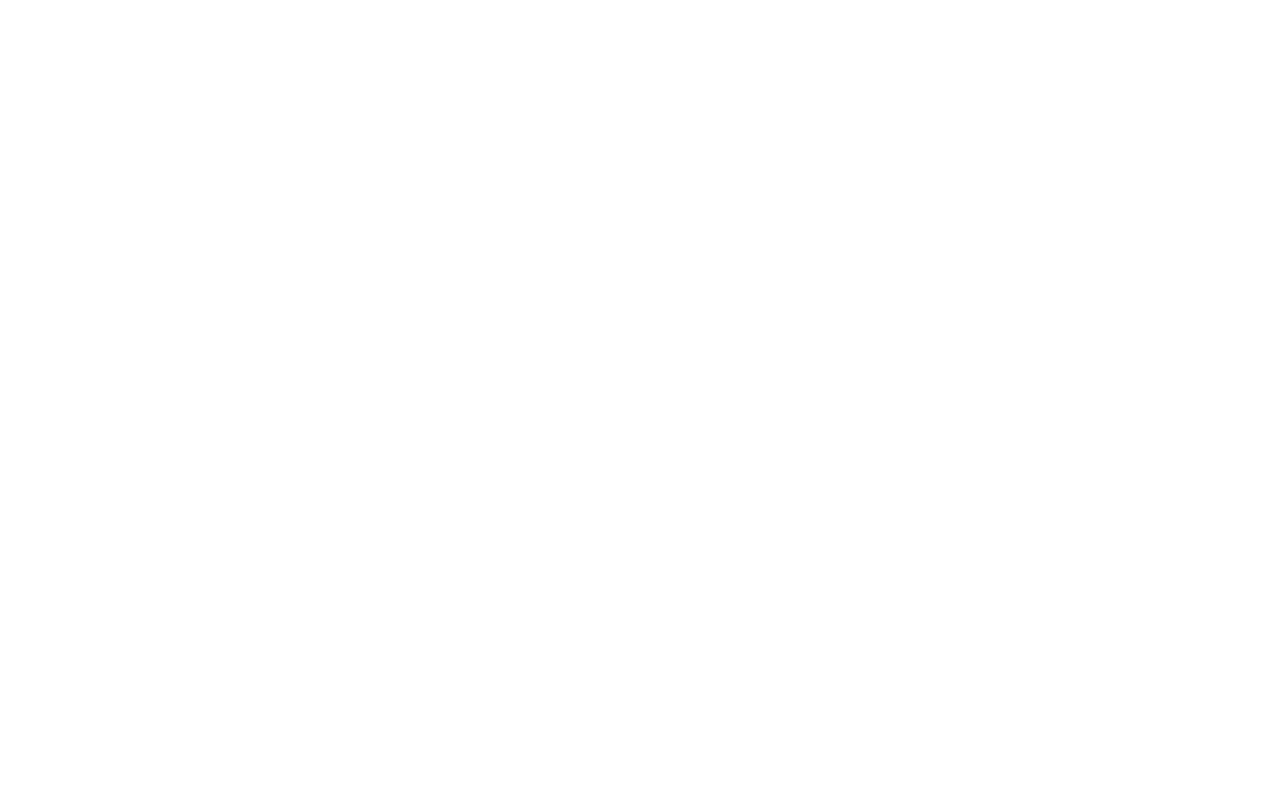
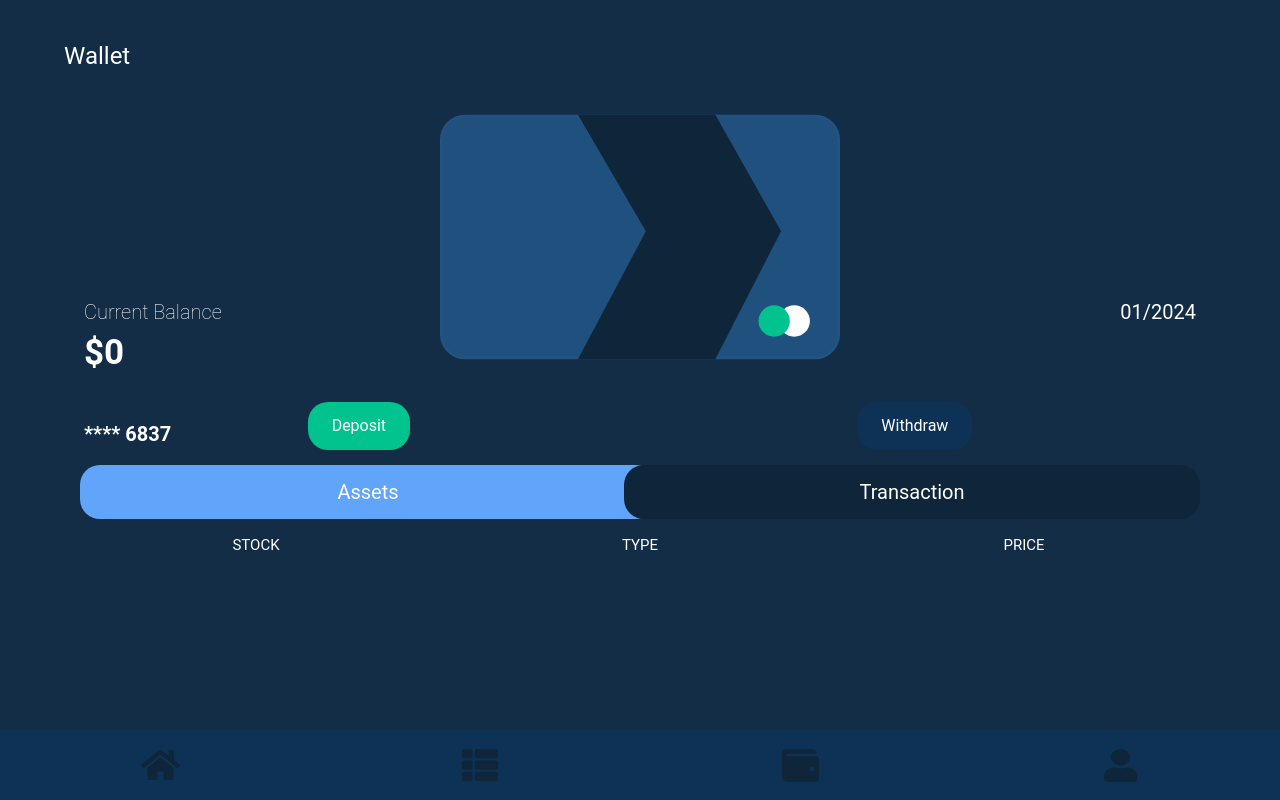
Before and after one commit to stanley-tarce/stock-app-react, a React (Create React App) app in the folder stock_app_react/: page /main/wallet/transactions in a window 1280 px wide. Before the commit this address had no page. Built offline with nearby package versions, Linux system fonts and the light colour scheme; no server answers.

Commit message:
Testing Yahoo Login

```diff
--- a/stock_app_react/src/Assets/walletcardbg.js
+++ b/stock_app_react/src/Assets/walletcardbg.js
@@ -1,14 +1,15 @@
 import React from 'react'
 
-function WalletCard ({ width, height }) {
+function WalletCard({ className }) {
   return (
-    <svg width="319" height="195" viewBox="0 0 319 195" fill="none" xmlns="http://www.w3.org/2000/svg">
-            <path d="M20 1H299C309.493 1 318 9.50659 318 20V175C318 185.493 309.493 194 299 194H20C9.50659 194 1 185.493 1 175V20C1 9.50659 9.50659 1 20 1Z" fill="#225383" fill-opacity="0.92" stroke="#225383" stroke-width="2"/>
-            <path d="M164.194 92.9032L110 0H219.554L272 92.9032L219.554 195H110L164.194 92.9032Z" fill="#0F253A"/>
-            <circle cx="282.5" cy="164.5" r="12.5" fill="white"/>
-            <circle cx="266.5" cy="164.5" r="12.5" fill="#01C38D"/>
+    <svg className={className} width="319" height="195" viewBox="0 0 319 195" fill="none" xmlns="http://www.w3.org/2000/svg">
+      <path d="M20 1H299C309.493 1 318 9.50659 318 20V175C318 185.493 309.493 194 299 194H20C9.50659 194 1 185.493 1 175V20C1 9.50659 9.50659 1 20 1Z" fill="#225383" fill-opacity="0.92" stroke="#225383" stroke-width="2" />
+      <path d="M164.194 92.9032L110 0H219.554L272 92.9032L219.554 195H110L164.194 92.9032Z" fill="#0F253A" />
+      <circle cx="282.5" cy="164.5" r="12.5" fill="white" />
+      <circle cx="266.5" cy="164.5" r="12.5" fill="#01C38D" />
     </svg>
 
-  )}
+  )
+}
 
-  export default WalletCard
+export default WalletCard
--- a/stock_app_react/src/Pages/SignIn.js
+++ b/stock_app_react/src/Pages/SignIn.js
@@ -7,6 +7,7 @@
 import LabelInputs from '../Components/LabelInput'
 import { apiCall } from '../Utility/Utility'
 import { toast } from 'react-hot-toast'
+import axios from 'axios'
 export default function SignIn() {
   const navigate = useNavigate()
   const emailRef = useRef()
@@ -22,7 +23,9 @@
     totalData,
     setTotalData,
   } = useContext(CreateContext)
-
+  const yahooLogin = () => {
+    return axios.get("https://wyt-rails.herokuapp.com/auth/yahoo_auth").then(res => console.log(res)).catch(err => console.log(err))
+  }
   const inputs = [
     {
       svg: <EmailSVG />,
@@ -90,6 +93,13 @@
           { }</button>
       </form >
       <p className='text-[16px] text-white'>Don't have an account? <Link to="/Signup" className="text-primary-green no-underline cursor-pointer">Sign Up</Link></p>
+      <button onClick={() => yahooLogin()} className='w-[200px] h-[40px] rounded-[20px] bg-primary-green flex justify-center items-center gap-[15px]'><div className='text-[16px] font-bold text-primary-black'>LOGIN WITH YAHOO</div></button>
+
+      You can simply use a tag to redirect.
+
+      <a href={'https://wyt-rails.herokuapp.com/auth/yahoo_auth'}>
+        Link to yahoo
+      </a>
     </div >
   )
 }
--- /dev/null
+++ b/stock_app_react/src/Pages/Trader/MainTraderDashboardChildren/TraderWalletChildren/TraderStocks.js
@@ -0,0 +1,28 @@
+import React, { useContext } from 'react'
+import { CreateContext } from '../../../../Data/DataHooks'
+
+function TraderStocks() {
+    const { totalData } = useContext(CreateContext)
+    const { TRADERSTOCKS } = totalData
+    return (
+        <div className='w-auto h-auto flex flex-col justify-start items-center '>
+
+            <div className='w-full h-auto flex flex-col justify-start items-center gap-3'>
+                {TRADERSTOCKS && TRADERSTOCKS.map((stock, index) => {
+                    const { symbol, shares, logo, price_per_unit } = stock
+                    var newLogo = logo.split('"')[1]
+                    return <div key={index} className="w-full h-[50px] rounded-[20px] bg-primary-button-blue-light py-3 flex justify-center items-center">
+                        <div className='w-1/3 gap-3 h-auto flex justify-center items-center'>
+                            <img src={newLogo} alt='logo' className='w-[30px] h-[30px] rounded-full' />
+                            <p className='text-[20px] text-white'>{symbol}</p>
+                        </div>
+                        <div className='w-1/3 text-gray-300 text-[20px] flex justify-center items-center'>{shares}</div>
+                        <div className='w-1/3 text-gray-300 text-[20px] flex justify-center items-center'>{`$${price_per_unit}`}</div>
+                    </div>
+                })}
+            </div>
+        </div>
+    )
+}
+
+export default TraderStocks
--- /dev/null
+++ b/stock_app_react/src/Pages/Trader/MainTraderDashboardChildren/TraderWalletChildren/TraderTransactions.js
@@ -0,0 +1,11 @@
+import React from 'react'
+
+function TraderTransactions() {
+    return (
+        <div>
+
+        </div>
+    )
+}
+
+export default TraderTransactions
--- /dev/null
+++ b/stock_app_react/src/Pages/Trader/MainTraderDashboardChildren/TraderWalletChildren/index.js
@@ -0,0 +1,2 @@
+export { default as TraderStocks } from './TraderStocks'
+export { default as TraderTransactions } from './TraderTransactions'
--- a/stock_app_react/src/Pages/Trader/MainTraderDashboardChildren/TraderWalletDisplay.js
+++ b/stock_app_react/src/Pages/Trader/MainTraderDashboardChildren/TraderWalletDisplay.js
@@ -1,38 +1,70 @@
-import React, { useRef, useContext, useEffect } from 'react'
+import React, { useContext, useEffect, useRef } from 'react'
 import WalletCard from '../../../Assets/walletcardbg'
 import SearchIcon from '../../../Assets/searchicon'
+import { CreateContext } from '../../../Data/DataHooks'
+import { Outlet, useNavigate, useLocation } from 'react-router-dom'
+
 
 function TraderWalletDisplay() {
+  const assetsRef = useRef(null)
+  const transactionRef = useRef(null)
+  const location = useLocation()
+  const { totalData, setTotalData } = useContext(CreateContext)
+  const date = new Date()
+  const stringDate = (date.getMonth() + 1) < 10 ? `0${(date.getMonth() + 1)}/${date.getFullYear() + 2}` : `${(date.getMonth() + 1)}/${date.getFullYear()}`
 
-
+  useEffect(() => {
+    console.log(location.pathname)
+    location.pathname === '/main/wallet' ? assetsRef.current.className += ' bg-primary-button-blue-dark z-10' : assetsRef.current.className += ' bg-blue-400'
+    location.pathname === '/main/wallet/transactions' ? transactionRef.current.className += ' bg-primary-button-blue-dark z-10' : transactionRef.current.className += ' bg-blue-400'
+  }, [location.pathname])
   return (
-    <div className='w-full h-full bg-primary-blue-light flex flex-col items-center justify-center gap-[20px]'>
+    <div className='w-full h-full bg-primary-blue-light flex flex-col items-center justify-start gap-[15px]'>
       {/* Wallet header */}
-      <div className='w-[90%] h-auto pb-[10px] flex justify-between items-center'>
-        <div className='fixed top-[10%] w-[90%] h-auto pb-[10px] border-b-[1px] border-white flex justify-between items-center' >
+      <p className='w-[90%] text-white h-auto text-2xl  mt-10 border-white '>Wallet</p>
+      {/* <div className='w-[90%] h-auto pb-[10px] flex justify-between items-center'>
+        {/* <div className='fixed top-[10%] w-[90%] h-auto pb-[10px] border-b-[1px] border-white flex justify-between items-center' >
           <h2 className='text-white text-[25px]'>Wallet </h2>
+        </div> */}
+      <WalletCard className=" z-0 w-[90%] max-w-[400px] h-[300px]" />
+      <div className='w-[90%] h-auto absolute z-[1] flex flex-col justify-start items-center bottom-[351px]'>
+        <div className='w-full h-auto text-[20px] flex justify-between items-center px-5 text-white'>
+          <p className='text-white font-thin'>Current Balance</p>
+          <p>{stringDate}</p>
         </div>
-        <div className='p-3.5'>
-          <WalletCard />
-        </div>
+        <p className='w-full h-auto text-[35px] px-5 text-white font-bold'>{`$${totalData.TRADERINFO.wallet ? totalData.TRADERINFO.wallet.toFixed(1) : 0}`}</p>
+        <p className='w-full h-auto text-[20px] px-5 text-white font-bold mt-10'>**** {Math.floor((Math.random() * 10000))}</p>
       </div>
 
       {/* Search Stock */}
-      <div className='w-auto h-[60px] bg-container-light-blue rounded-[20px] flex justify-start items-center gap-2 p-2'>
+      {/* <div className='w-auto h-[60px] bg-container-light-blue rounded-[20px] flex justify-start items-center gap-2 p-2'>
         <SearchIcon className='px-5' /><input className='w-[90%] h-[95%] bg-transparent outline-none text-white text-[20px]' placeholder='Search Stock'></input>
+      </div> */}
+      <div className='w-[90%] h-auto flex justify-around items-center px-5 text-white relative z-10'>
+        <button className='w-auto h-auto px-6 py-3 rounded-[20px] bg-primary-green cursor-pointer'>Deposit</button>
+        <button className='w-auto h-auto px-6 py-3 rounded-[20px] bg-primary-navbar-color-blue cursor-pointer'>Withdraw</button>
       </div>
 
       {/* Market */}
       <div>
         {/* Header */}
-        <div className='w-auto h-[60px] flex justify-start items-center gap-2 p-2'>
-          <h2 className=' text-white text-[20px]'>Market</h2>
+        <div className='w-full h-auto rounded-[20px] inline-block'>
+          <button ref={assetsRef} className='rounded-[20px] w-[45vw] h-auto py-3  relative left-4 hover:bg-primary-button-blue-dark cursorpointer text-[20px] text-white hover:z-10'>Assets</button>
+          <button ref={transactionRef} className='rounded-[20px] w-[45vw] h-auto py-3  relative right-4 hover:bg-primary-button-blue-dark cursorpointer text-[20px] text-white hover:z-10' >Transaction</button>
         </div>
-
         {/* Market */}
-        <div>
-
-        </div>
+      </div>
+      {location.pathname === '/main/wallet' ? <div className='w-[90%] h-auto flex justify-center items-center'>
+        <p className='w-1/3 h-auto flex items-center  justify-center text-[15px] text-white'>STOCK</p>
+        <p className='w-1/3 h-auto flex items-center  justify-center text-[15px] text-white'>PRICE</p>
+        <p className='w-1/3 h-auto flex items-center  justify-center text-[15px] text-white'>UNIT</p>
+      </div> : <div className='w-[90%] h-auto flex justify-center items-center'>
+        <p className='w-1/3 h-auto flex items-center  justify-center text-[15px] text-white'>STOCK</p>
+        <p className='w-1/3 h-auto flex items-center  justify-center text-[15px] text-white'>TYPE</p>
+        <p className='w-1/3 h-auto flex items-center  justify-center text-[15px] text-white'>PRICE</p>
+      </div>}
+      <div className='w-[90%] h-auto overflow-scroll '>
+        <Outlet />
       </div>
 
 
--- a/stock_app_react/tailwind.config.js
+++ b/stock_app_react/tailwind.config.js
@@ -17,9 +17,9 @@
         "custom-gray": "rgba(0, 0, 0, 0.5)",
         "primary-navbar-color-blue": "#0D3256",
         "container-light-blue": "rgba(34, 83, 131, 0.86)",
-        "button-color-blue-light": "#225383"
-
-
+        "button-color-blue-light": "#225383",
+        "primary-button-blue-light": "#225383",
+        "primary-button-blue-dark": "#0F253A"
       }
     },
   },
```
Also changed, not shown: stock_app_react/src/App.js (+7 -1 lines).
